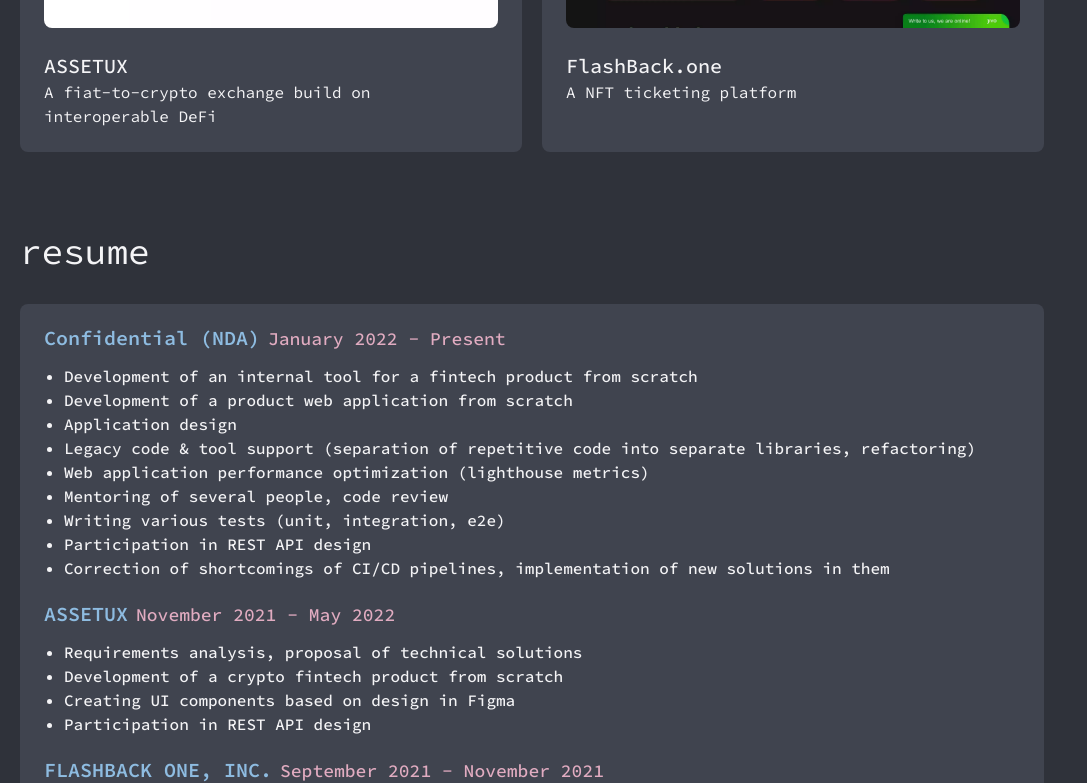
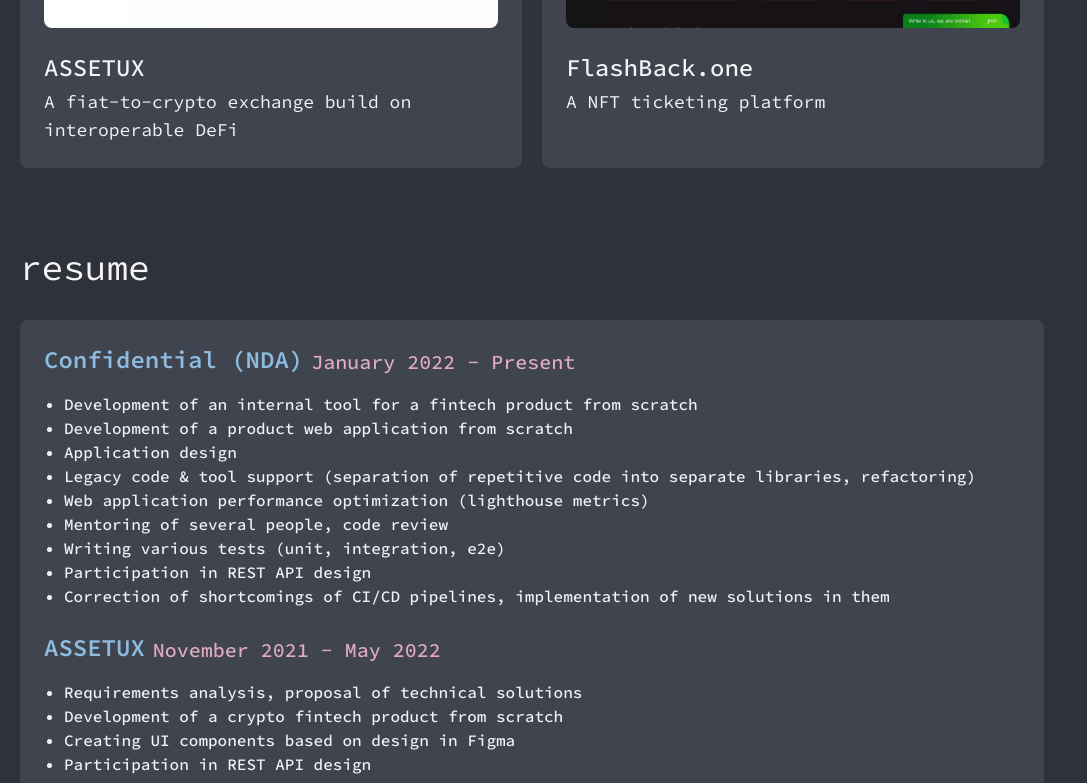
Before and after one commit to adjsky/website, an Astro site: page / in a window 1280 px wide. Shown: the part 970-1753 px from the top of the page, without its empty margins (0-1087 px from the left). Built offline with nearby package versions, Linux system fonts and the light colour scheme; Astro itself is replaced by a stand-in of ours.

Commit message:
Fix font-sizes v2

```diff
--- a/src/pages/index.astro
+++ b/src/pages/index.astro
@@ -34,7 +34,7 @@
     </section>
 
     <section id="projects" class="max-w-screen-lg">
-      <h2 class="text-4xl py-8">projects</h2>
+      <h2 class="text-3xl sm:text-4xl py-8">projects</h2>
 
       <div class="grid grid-cols-1 sm:grid-cols-2 gap-5">
         {projects.map((project) => (
@@ -53,8 +53,8 @@
             </div>
 
             <div class="p-6 pt-0">
-              <h3 class="text-xl font-medium">{project.title}</h3>
-              <p>{project.description}</p>
+              <h3 class="text-xl font-medium sm:text-2xl">{project.title}</h3>
+              <p class="pt-1 sm:text-lg">{project.description}</p>
             </div>
           </a>
         ))}
@@ -64,16 +64,16 @@
     <hr class="border-none py-6" />
 
     <section id="resume" class="max-w-screen-lg">
-      <h2 class="text-4xl py-8">resume</h2>
+      <h2 class="text-3xl sm:text-4xl py-8">resume</h2>
 
       <div class="bg-gray rounded-lg p-6 font-medium grid grid-cols-1 gap-y-6">
         {resume.map((item) => (
           <article>
             <div class="flex flex-col gap-2 sm:flex-row sm:items-end">
-              <h3 class="text-blue text-xl font-semibold leading-none">
+              <h3 class="text-blue text-xl font-semibold leading-none sm:text-2xl">
                 {item.company}
               </h3>
-              <small class="text-pink text-lg leading-none">
+              <small class="text-pink text-lg leading-none sm:text-xl">
                 {item.period}
               </small>
             </div>
```
